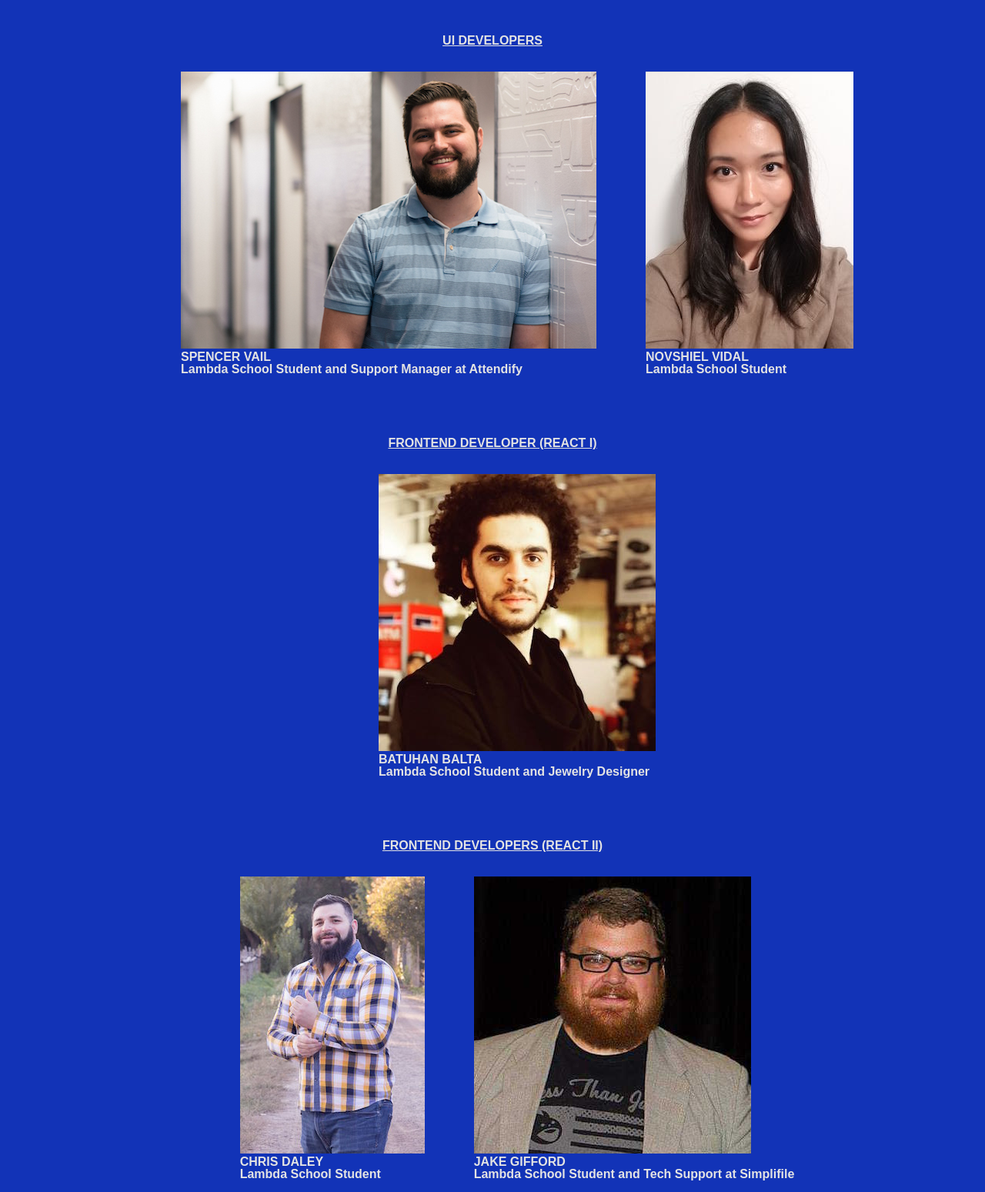
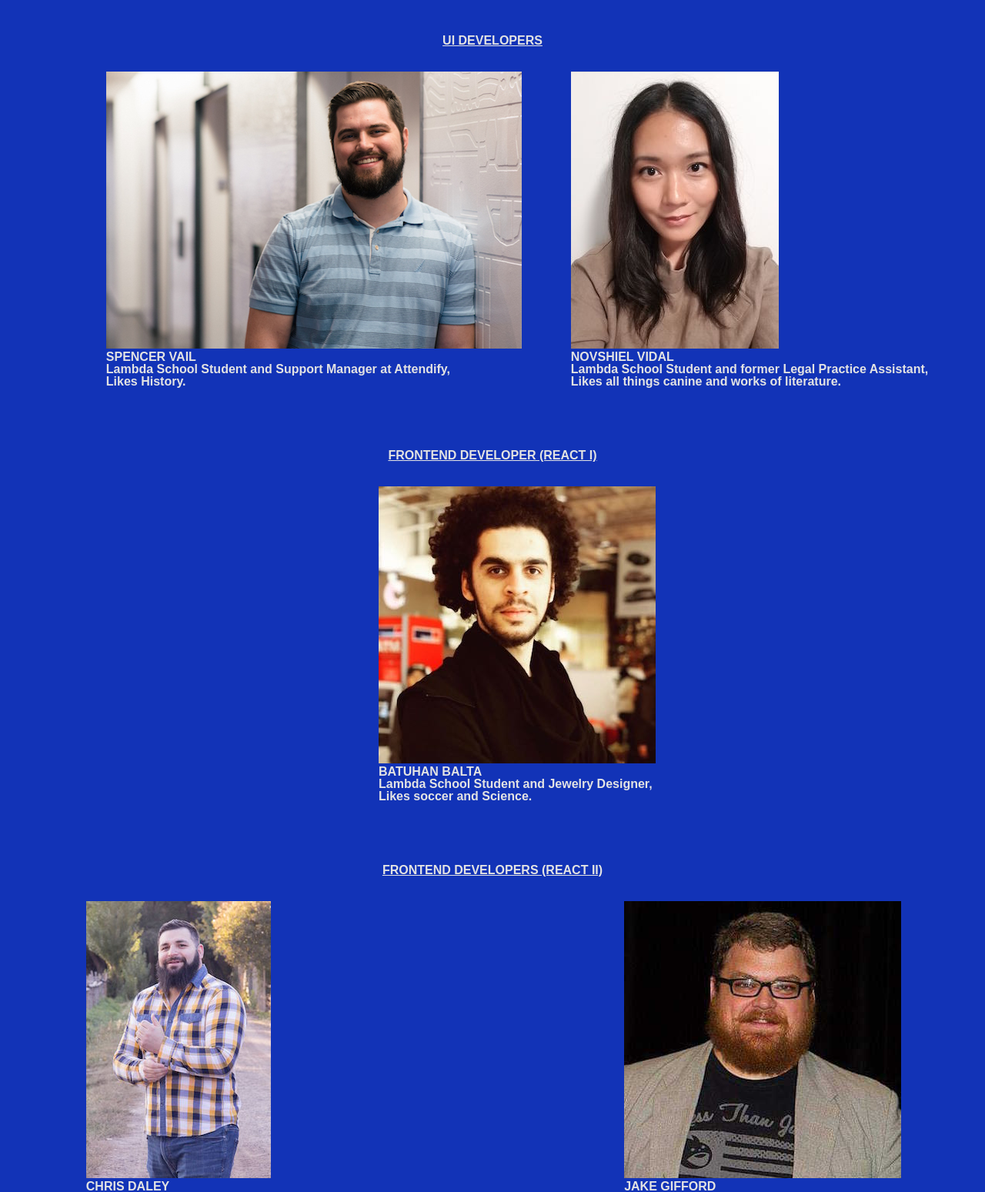
Before and after one commit to novshielvidal/UI-2, a plain HTML site: page about.html in a window 1280 px wide. Shown: the part 139-1688 px from the top of the page at 77% size. Drawn offline with Linux system fonts and the light colour scheme; a web font is replaced by a local one.

Commit message:
Add each team member's interests

```diff
--- a/about.html
+++ b/about.html
@@ -43,13 +43,15 @@
                         <section class="box">
                             <img src="img/spencer-vail.jpg"><br>
                             SPENCER VAIL<br>
-                            Lambda School Student and Support Manager at Attendify
+                            Lambda School Student and Support Manager at Attendify,<br>
+                            Likes History.
                         </section>
 
                         <section class="box">
                             <img src="img/novshiel-vidal.jpg"><br>
                             NOVSHIEL VIDAL<br>
-                            Lambda School Student
+                            Lambda School Student and former Legal Practice Assistant,<br>
+                            Likes all things canine and works of literature.
                         </section>
 
                     </div>
@@ -59,7 +61,8 @@
                         <section class="box">
                             <img src="img/batuhan-balta.jpg"><br>
                             BATUHAN BALTA<br>
-                            Lambda School Student and Jewelry Designer
+                            Lambda School Student and Jewelry Designer,<br>
+                            Likes soccer and Science.
                         </section>
                      </div>
 
@@ -68,13 +71,15 @@
                         <section class="box">
                             <img src="img/chris-daley.jpg"><br>
                             CHRIS DALEY<br>
-                            Lambda School Student
+                            Lambda School Student,<br>
+                            Likes Little Green Ghouls, buddy! Magnets, milk-steak and dislikes people''s knees.
                         </section>
 
                         <section class="box">
                             <img src="img/jake-gifford.jpg"><br>
                             JAKE GIFFORD<br>
-                            Lambda School Student and Tech Support at Simplifile
+                            Lambda School Student and Tech Support at Simplifile,<br>
+                            Likes table top RPGs.
                         </section>
                     </div>
 
@@ -84,7 +89,8 @@
                             <img src="img/nick-dailey.png"><br>
                             NICK DAILEY<br>
                             Backend Developer<br>
-                            Lambda School Student and Team Lead
+                            Lambda School Student and Team Lead,<br>
+                            Interested in the outer space.
                         </section>
                     </div>
 
```
